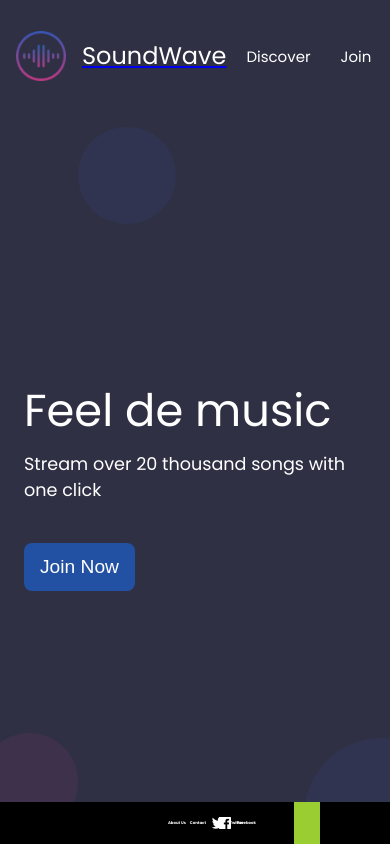
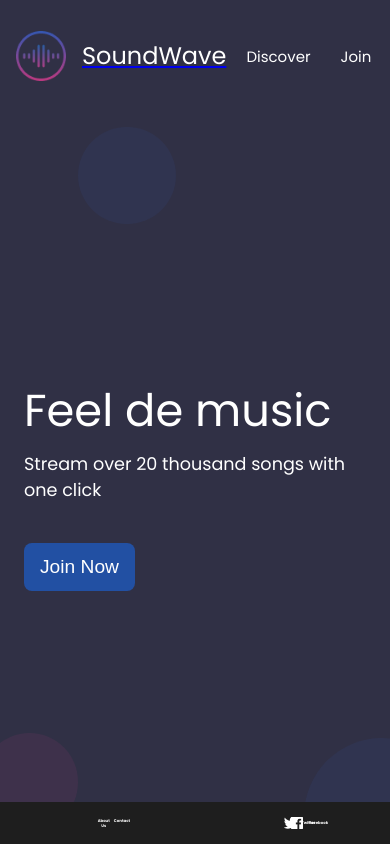
Before and after one commit to EqualWaveStudio/soundwave, a React (Create React App) app: page / in a window 390 px wide. Built offline with nearby package versions, Linux system fonts and the light colour scheme.

Commit message:
Footer/Color

```diff
--- a/src/Components/Footer.css
+++ b/src/Components/Footer.css
@@ -41,7 +41,6 @@
   justify-content: center;
   background-color: #1E1E1E;
   width: 100%;
-  background-color: black;
   display: flex;
   color: white;
   text-align: center;
--- a/src/Join/MainJoin.css
+++ b/src/Join/MainJoin.css
@@ -187,18 +187,3 @@
   small {
     color: var(--pink-dark);
   }
-
-  @media only screen and (max-width: 390px) {
-    .Footer-container {
-      width: 100%;
-      position: absolute;
-      margin-bottom: -15vh;
-    }
-  }
-
-  @media only screen and (max-width: 390px) {
-    .Footer-Right {
-      background-color: yellowgreen;
-      margin-left: 10vh;
-    }
-  }
```
